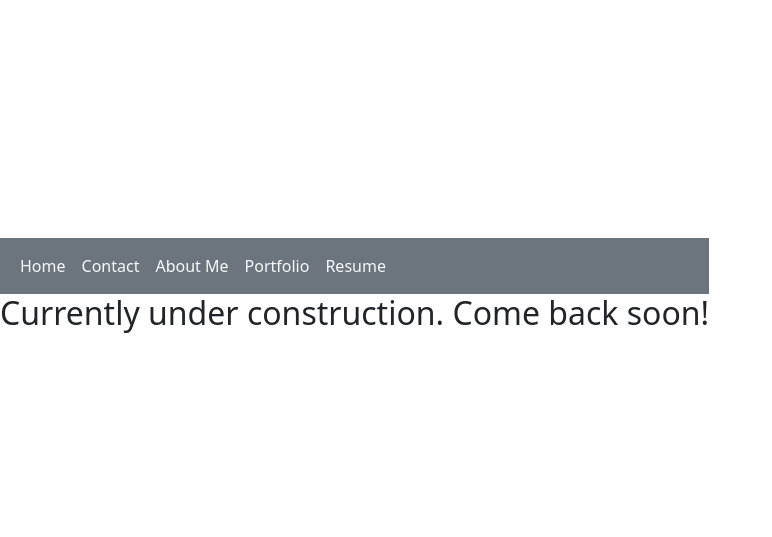
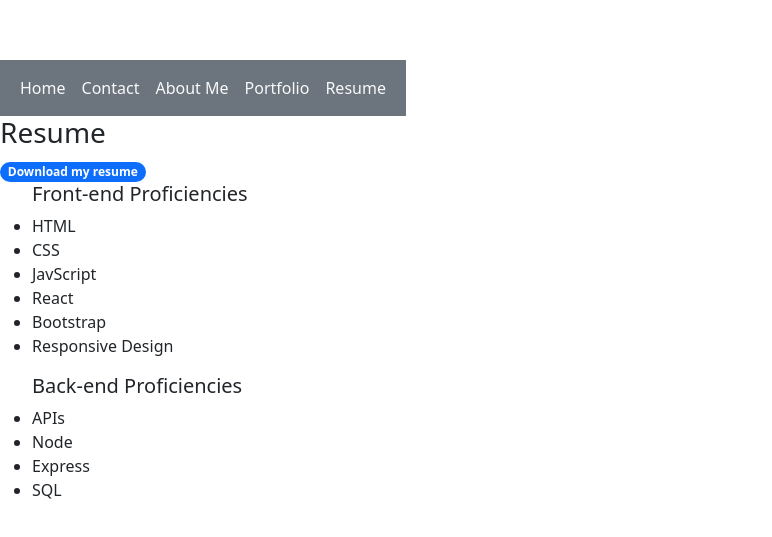
Before and after one commit to rogermle/david-react-portfolio, a React (Vite) app: page /resume in a window 1280 px wide. Shown: the part 111-648 px from the top of the page, without its empty margins (0-772 px from the left). Built offline with nearby package versions, Linux system fonts and the light colour scheme.

Commit message:
added basic outline for code w/ link, lists, and list items all included for now

```diff
--- a/src/pages/ResumePage.jsx
+++ b/src/pages/ResumePage.jsx
@@ -1,8 +1,30 @@
+import { Link } from 'react-router-dom';
+
 export default function ResumePage() {
 
     return (
       <div className="">
-          <h2>Currently under construction. Come back soon!</h2>
+          <h3>Resume</h3>
+          <Link to={`#`} className="badge bg-primary rounded-pill">
+              Download my resume
+            </Link>
+        <ul className="">
+            <h5>Front-end Proficiencies</h5>
+            <li className="">HTML</li>
+            <li className="">CSS</li>
+            <li className="">JavScript</li>
+            <li className="">React</li>
+            <li className="">Bootstrap</li>
+            <li className="">Responsive Design</li>
+        </ul>
+        <ul className="">
+            <h5>Back-end Proficiencies</h5>
+            <li className="">APIs</li>
+            <li className="">Node</li>
+            <li className="">Express</li>
+            <li className="">SQL</li>
+        </ul>
       </div>
+
     );
   }
```
